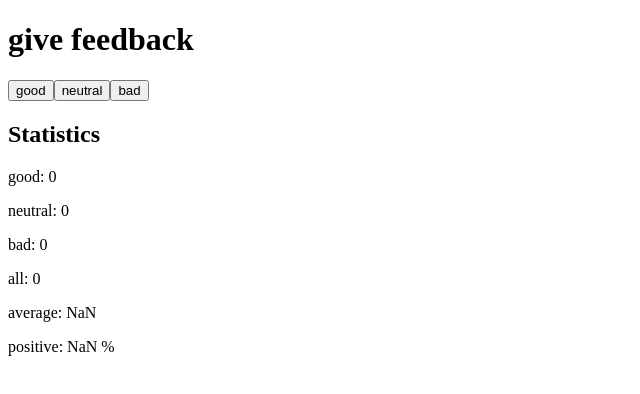
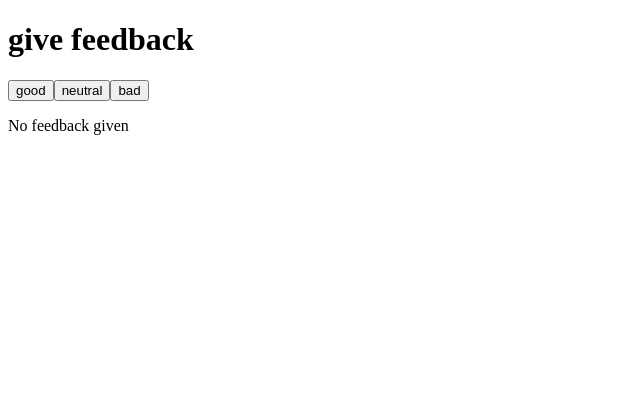
Before and after one commit to matiasp10/FO-part1, a React (Vite) app in the folder unicafe/: page / in a window 1280 px wide. Shown: the top 394 px of the page, without its empty margins (0-640 px from the left). Built offline with nearby package versions, Linux system fonts and the light colour scheme.

Commit message:
feat: exercise 1.9

```diff
--- a/unicafe/src/App.jsx
+++ b/unicafe/src/App.jsx
@@ -4,8 +4,6 @@ const App = () => {
   const [good, setGood] = useState(0)
   const [neutral, setNeutral] = useState(0)
   const [bad, setBad] = useState(0)
-
-
 
   return (
     <div>
@@ -16,7 +14,6 @@ const App = () => {
         <button onClick={() => setBad(bad + 1)}>bad</button>
       </div>
       <Statistics good={good} neutral={neutral} bad={bad} />
-
     </div>
   )
 }
@@ -25,6 +22,9 @@ export default App
 
 const Statistics = ({ good, neutral, bad }) => {
   const total = good + neutral + bad
+  if (total == 0) {
+    return <p>No feedback given</p>
+  } else {
     return (
       <>
         <h2>Statistics</h2>
@@ -37,3 +37,4 @@ const Statistics = ({ good, neutral, bad }) => {
       </>
     )
   }
+}
```
Lines whose indentation alone changed are shown as unchanged.
